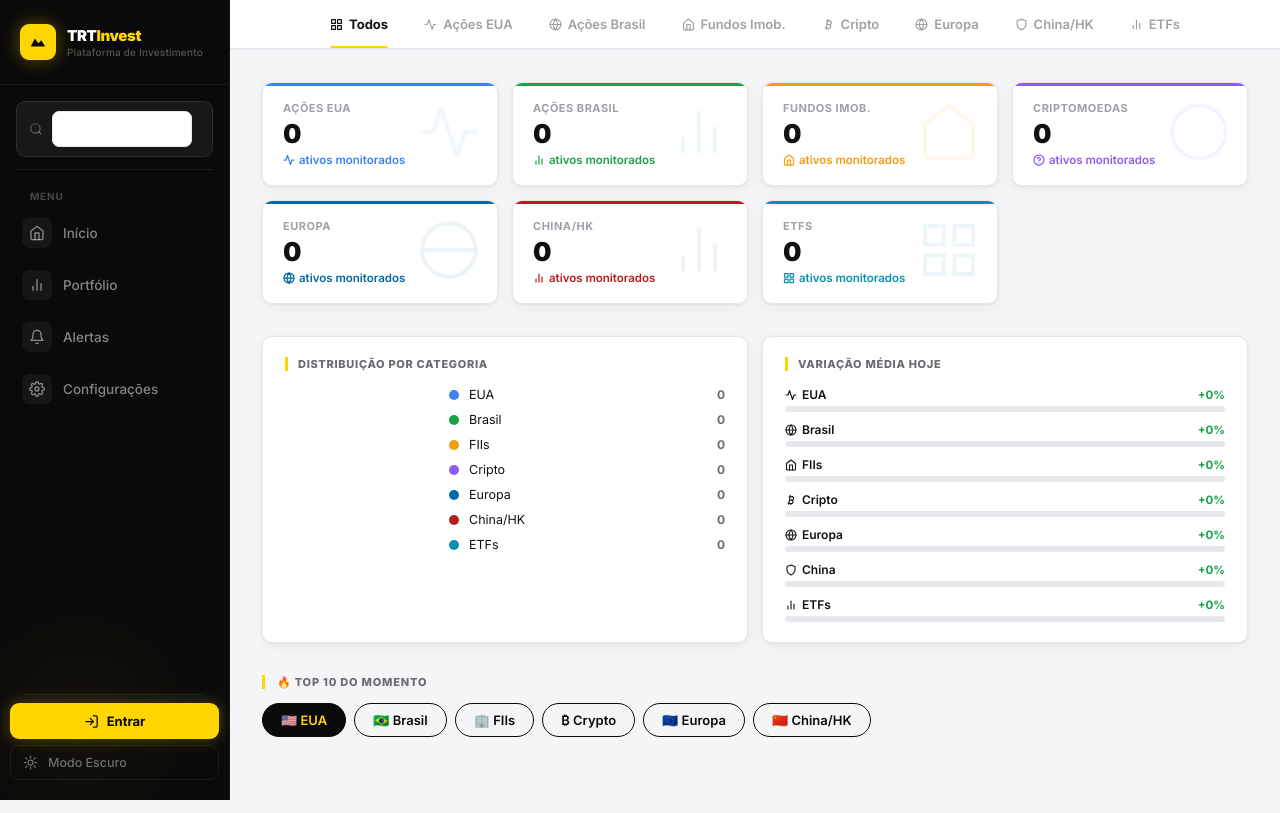
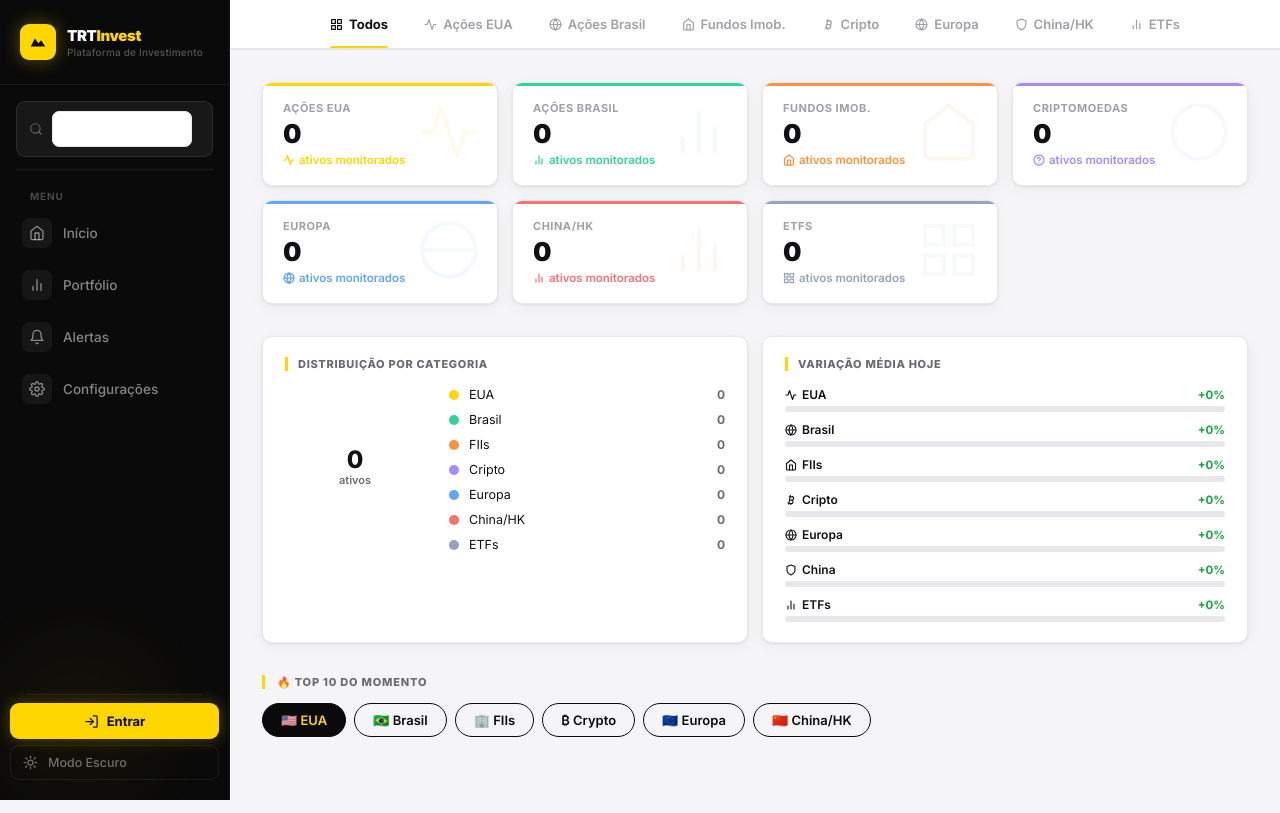
Before and after one commit to leviPereira5/TRT, a Django app: template trt_project/monitor/templates/monitor/home.html in a window 1280 px wide. Run offline with Django 5.2, Linux system fonts and the light colour scheme; the template is opened without the code that fills it, so the values that code supplies are empty.

Commit message:
grafico do inicio mais bonito

```diff
--- a/trt_project/monitor/templates/monitor/home.html
+++ b/trt_project/monitor/templates/monitor/home.html
@@ -50,87 +50,87 @@
 <!-- ══ SUMMARY STATS ══ -->
 <div class="mkt-summary">
 
-    <div class="mkt-stat" style="--stat-color:#3b82f6">
+    <div class="mkt-stat" style="--stat-color:#FFD600">
         <span class="mkt-stat-label">Ações EUA</span>
         <span class="mkt-stat-value">{{ us_count }}</span>
-        <span class="mkt-stat-sub" style="color:#3b82f6">
+        <span class="mkt-stat-sub" style="color:#FFD600">
             <svg width="12" height="12" viewBox="0 0 24 24" fill="none" stroke="currentColor" stroke-width="2.5" stroke-linecap="round" stroke-linejoin="round"><polyline points="22 12 18 12 15 21 9 3 6 12 2 12"/></svg>
             ativos monitorados
         </span>
         <div class="mkt-stat-icon">
-            <svg width="64" height="64" viewBox="0 0 24 24" fill="none" stroke="#3b82f6" stroke-width="1.5" stroke-linecap="round" stroke-linejoin="round"><polyline points="22 12 18 12 15 21 9 3 6 12 2 12"/></svg>
+            <svg width="64" height="64" viewBox="0 0 24 24" fill="none" stroke="#FFD600" stroke-width="1.5" stroke-linecap="round" stroke-linejoin="round"><polyline points="22 12 18 12 15 21 9 3 6 12 2 12"/></svg>
         </div>
     </div>
 
-    <div class="mkt-stat" style="--stat-color:#16a34a">
+    <div class="mkt-stat" style="--stat-color:#34d399">
         <span class="mkt-stat-label">Ações Brasil</span>
         <span class="mkt-stat-value">{{ br_count }}</span>
-        <span class="mkt-stat-sub" style="color:#16a34a">
+        <span class="mkt-stat-sub" style="color:#34d399">
             <svg width="12" height="12" viewBox="0 0 24 24" fill="none" stroke="currentColor" stroke-width="2.5" stroke-linecap="round" stroke-linejoin="round"><path d="M18 20V10M12 20V4M6 20v-6"/></svg>
             ativos monitorados
         </span>
         <div class="mkt-stat-icon">
-            <svg width="64" height="64" viewBox="0 0 24 24" fill="none" stroke="#16a34a" stroke-width="1.5"><path d="M18 20V10M12 20V4M6 20v-6"/></svg>
+            <svg width="64" height="64" viewBox="0 0 24 24" fill="none" stroke="#34d399" stroke-width="1.5"><path d="M18 20V10M12 20V4M6 20v-6"/></svg>
         </div>
     </div>
 
-    <div class="mkt-stat" style="--stat-color:#f59e0b">
+    <div class="mkt-stat" style="--stat-color:#fb923c">
         <span class="mkt-stat-label">Fundos Imob.</span>
         <span class="mkt-stat-value">{{ fii_count }}</span>
-        <span class="mkt-stat-sub" style="color:#f59e0b">
+        <span class="mkt-stat-sub" style="color:#fb923c">
             <svg width="12" height="12" viewBox="0 0 24 24" fill="none" stroke="currentColor" stroke-width="2.5" stroke-linecap="round" stroke-linejoin="round"><path d="M3 9l9-7 9 7v11a2 2 0 0 1-2 2H5a2 2 0 0 1-2-2z"/><polyline points="9 22 9 12 15 12 15 22"/></svg>
             ativos monitorados
         </span>
         <div class="mkt-stat-icon">
-            <svg width="64" height="64" viewBox="0 0 24 24" fill="none" stroke="#f59e0b" stroke-width="1.5"><path d="M3 9l9-7 9 7v11a2 2 0 0 1-2 2H5a2 2 0 0 1-2-2z"/></svg>
+            <svg width="64" height="64" viewBox="0 0 24 24" fill="none" stroke="#fb923c" stroke-width="1.5"><path d="M3 9l9-7 9 7v11a2 2 0 0 1-2 2H5a2 2 0 0 1-2-2z"/></svg>
         </div>
     </div>
 
-    <div class="mkt-stat" style="--stat-color:#8b5cf6">
+    <div class="mkt-stat" style="--stat-color:#a78bfa">
         <span class="mkt-stat-label">Criptomoedas</span>
         <span class="mkt-stat-value">{{ crypto_count }}</span>
-        <span class="mkt-stat-sub" style="color:#8b5cf6">
+        <span class="mkt-stat-sub" style="color:#a78bfa">
             <svg width="12" height="12" viewBox="0 0 24 24" fill="none" stroke="currentColor" stroke-width="2.5" stroke-linecap="round" stroke-linejoin="round"><circle cx="12" cy="12" r="10"/><path d="M9.09 9a3 3 0 0 1 5.83 1c0 2-3 3-3 3"/><line x1="12" y1="17" x2="12.01" y2="17"/></svg>
             ativos monitorados
         </span>
         <div class="mkt-stat-icon">
-            <svg width="64" height="64" viewBox="0 0 24 24" fill="none" stroke="#8b5cf6" stroke-width="1.5"><circle cx="12" cy="12" r="10"/></svg>
+            <svg width="64" height="64" viewBox="0 0 24 24" fill="none" stroke="#a78bfa" stroke-width="1.5"><circle cx="12" cy="12" r="10"/></svg>
         </div>
     </div>
 
-    <div class="mkt-stat" style="--stat-color:#0369a1">
+    <div class="mkt-stat" style="--stat-color:#60a5fa">
         <span class="mkt-stat-label">Europa</span>
         <span class="mkt-stat-value">{{ eu_count }}</span>
-        <span class="mkt-stat-sub" style="color:#0369a1">
+        <span class="mkt-stat-sub" style="color:#60a5fa">
             <svg width="12" height="12" viewBox="0 0 24 24" fill="none" stroke="currentColor" stroke-width="2.5" stroke-linecap="round" stroke-linejoin="round"><circle cx="12" cy="12" r="10"/><line x1="2" y1="12" x2="22" y2="12"/><path d="M12 2a15.3 15.3 0 0 1 4 10 15.3 15.3 0 0 1-4 10 15.3 15.3 0 0 1-4-10 15.3 15.3 0 0 1 4-10z"/></svg>
             ativos monitorados
         </span>
         <div class="mkt-stat-icon">
-            <svg width="64" height="64" viewBox="0 0 24 24" fill="none" stroke="#0369a1" stroke-width="1.5"><circle cx="12" cy="12" r="10"/><line x1="2" y1="12" x2="22" y2="12"/></svg>
+            <svg width="64" height="64" viewBox="0 0 24 24" fill="none" stroke="#60a5fa" stroke-width="1.5"><circle cx="12" cy="12" r="10"/><line x1="2" y1="12" x2="22" y2="12"/></svg>
         </div>
     </div>
 
-    <div class="mkt-stat" style="--stat-color:#b91c1c">
+    <div class="mkt-stat" style="--stat-color:#f87171">
         <span class="mkt-stat-label">China/HK</span>
         <span class="mkt-stat-value">{{ cn_count }}</span>
-        <span class="mkt-stat-sub" style="color:#b91c1c">
+        <span class="mkt-stat-sub" style="color:#f87171">
             <svg width="12" height="12" viewBox="0 0 24 24" fill="none" stroke="currentColor" stroke-width="2.5" stroke-linecap="round" stroke-linejoin="round"><path d="M18 20V10M12 20V4M6 20v-6"/></svg>
             ativos monitorados
         </span>
         <div class="mkt-stat-icon">
-            <svg width="64" height="64" viewBox="0 0 24 24" fill="none" stroke="#b91c1c" stroke-width="1.5"><path d="M18 20V10M12 20V4M6 20v-6"/></svg>
+            <svg width="64" height="64" viewBox="0 0 24 24" fill="none" stroke="#f87171" stroke-width="1.5"><path d="M18 20V10M12 20V4M6 20v-6"/></svg>
         </div>
     </div>
 
-    <div class="mkt-stat" style="--stat-color:#0891b2">
+    <div class="mkt-stat" style="--stat-color:#94a3b8">
         <span class="mkt-stat-label">ETFs</span>
         <span class="mkt-stat-value">{{ etf_count }}</span>
-        <span class="mkt-stat-sub" style="color:#0891b2">
+        <span class="mkt-stat-sub" style="color:#94a3b8">
             <svg width="12" height="12" viewBox="0 0 24 24" fill="none" stroke="currentColor" stroke-width="2.5" stroke-linecap="round" stroke-linejoin="round"><rect x="3" y="3" width="7" height="7"/><rect x="14" y="3" width="7" height="7"/><rect x="14" y="14" width="7" height="7"/><rect x="3" y="14" width="7" height="7"/></svg>
             ativos monitorados
         </span>
         <div class="mkt-stat-icon">
-            <svg width="64" height="64" viewBox="0 0 24 24" fill="none" stroke="#0891b2" stroke-width="1.5"><rect x="3" y="3" width="7" height="7"/><rect x="14" y="3" width="7" height="7"/><rect x="14" y="14" width="7" height="7"/><rect x="3" y="14" width="7" height="7"/></svg>
+            <svg width="64" height="64" viewBox="0 0 24 24" fill="none" stroke="#94a3b8" stroke-width="1.5"><rect x="3" y="3" width="7" height="7"/><rect x="14" y="3" width="7" height="7"/><rect x="14" y="14" width="7" height="7"/><rect x="3" y="14" width="7" height="7"/></svg>
         </div>
     </div>
 
@@ -145,13 +145,13 @@
         <div class="donut-wrap">
             <canvas id="donutChart"></canvas>
             <div class="donut-legend">
-                <div class="legend-item"><span class="legend-dot" style="background:#3b82f6"></span><span>EUA</span><span class="legend-count">{{ us_count }}</span></div>
-                <div class="legend-item"><span class="legend-dot" style="background:#16a34a"></span><span>Brasil</span><span class="legend-count">{{ br_count }}</span></div>
-                <div class="legend-item"><span class="legend-dot" style="background:#f59e0b"></span><span>FIIs</span><span class="legend-count">{{ fii_count }}</span></div>
-                <div class="legend-item"><span class="legend-dot" style="background:#8b5cf6"></span><span>Cripto</span><span class="legend-count">{{ crypto_count }}</span></div>
-                <div class="legend-item"><span class="legend-dot" style="background:#0369a1"></span><span>Europa</span><span class="legend-count">{{ eu_count }}</span></div>
-                <div class="legend-item"><span class="legend-dot" style="background:#b91c1c"></span><span>China/HK</span><span class="legend-count">{{ cn_count }}</span></div>
-                <div class="legend-item"><span class="legend-dot" style="background:#0891b2"></span><span>ETFs</span><span class="legend-count">{{ etf_count }}</span></div>
+                <div class="legend-item"><span class="legend-dot" style="background:#FFD600"></span><span>EUA</span><span class="legend-count">{{ us_count }}</span></div>
+                <div class="legend-item"><span class="legend-dot" style="background:#34d399"></span><span>Brasil</span><span class="legend-count">{{ br_count }}</span></div>
+                <div class="legend-item"><span class="legend-dot" style="background:#fb923c"></span><span>FIIs</span><span class="legend-count">{{ fii_count }}</span></div>
+                <div class="legend-item"><span class="legend-dot" style="background:#a78bfa"></span><span>Cripto</span><span class="legend-count">{{ crypto_count }}</span></div>
+                <div class="legend-item"><span class="legend-dot" style="background:#60a5fa"></span><span>Europa</span><span class="legend-count">{{ eu_count }}</span></div>
+                <div class="legend-item"><span class="legend-dot" style="background:#f87171"></span><span>China/HK</span><span class="legend-count">{{ cn_count }}</span></div>
+                <div class="legend-item"><span class="legend-dot" style="background:#94a3b8"></span><span>ETFs</span><span class="legend-count">{{ etf_count }}</span></div>
             </div>
         </div>
     </div>
@@ -671,23 +671,45 @@ var avgCN  = avgChange(cnChanges);
 var avgETF = avgChange(etfChanges);
 
 /* ── Donut chart ── */
+var totalAtivos = usData + brData + fiiData + cryData + euData + cnData + etfData;
+var donutBg = isDark ? '#1c1f28' : '#ffffff';
+var centerLabelPlugin = {
+    id: 'centerLabel',
+    afterDraw: function(chart) {
+        var ctx = chart.ctx;
+        var cx = chart.chartArea.left + (chart.chartArea.right - chart.chartArea.left) / 2;
+        var cy = chart.chartArea.top  + (chart.chartArea.bottom - chart.chartArea.top)  / 2;
+        ctx.save();
+        ctx.textAlign = 'center'; ctx.textBaseline = 'middle';
+        ctx.font = '800 24px Inter, sans-serif';
+        ctx.fillStyle = isDark ? '#e4e4e8' : '#111113';
+        ctx.fillText(totalAtivos, cx, cy - 9);
+        ctx.font = '600 11px Inter, sans-serif';
+        ctx.fillStyle = isDark ? '#8a8a95' : '#6b6b72';
+        ctx.fillText('ativos', cx, cy + 11);
+        ctx.restore();
+    }
+};
 new Chart(document.getElementById('donutChart'), {
     type: 'doughnut',
+    plugins: [centerLabelPlugin],
     data: {
         labels: ['Ações EUA', 'Ações BR', 'FIIs', 'Cripto', 'Europa', 'China/HK', 'ETFs'],
         datasets: [{
             data: [usData, brData, fiiData, cryData, euData, cnData, etfData],
-            backgroundColor: ['#3b82f6','#16a34a','#f59e0b','#8b5cf6','#0369a1','#b91c1c','#0891b2'],
-            borderWidth: 0,
-            hoverOffset: 6,
+            backgroundColor: ['#FFD600','#34d399','#fb923c','#a78bfa','#60a5fa','#f87171','#94a3b8'],
+            borderColor: donutBg,
+            borderWidth: 3,
+            hoverOffset: 8,
+            borderRadius: 4,
         }]
     },
     options: {
-        cutout: '72%',
+        cutout: '68%',
         plugins: { legend: { display: false }, tooltip: { callbacks: {
             label: function(c) { return ' ' + c.label + ': ' + c.raw + ' ativos'; }
         }}},
-        animation: { animateRotate: true, duration: 800 }
+        animation: { animateRotate: true, duration: 900 }
     }
 });
 
@@ -702,13 +724,13 @@ var _ic = {
     etf:    '<svg width="12" height="12" viewBox="0 0 24 24" fill="none" stroke="currentColor" stroke-width="2.2" stroke-linecap="round" stroke-linejoin="round"><line x1="18" y1="20" x2="18" y2="10"/><line x1="12" y1="20" x2="12" y2="4"/><line x1="6" y1="20" x2="6" y2="14"/></svg>',
 };
 var cats = [
-    { name: _ic.us     + ' EUA',    avg: avgUS,  color: '#3b82f6' },
-    { name: _ic.br     + ' Brasil', avg: avgBR,  color: '#16a34a' },
-    { name: _ic.fii    + ' FIIs',   avg: avgFII, color: '#f59e0b' },
-    { name: _ic.crypto + ' Cripto', avg: avgCRY, color: '#8b5cf6' },
-    { name: _ic.eu     + ' Europa', avg: avgEU,  color: '#0369a1' },
-    { name: _ic.cn     + ' China',  avg: avgCN,  color: '#b91c1c' },
-    { name: _ic.etf    + ' ETFs',   avg: avgETF, color: '#0891b2' },
+    { name: _ic.us     + ' EUA',    avg: avgUS,  color: '#FFD600' },
+    { name: _ic.br     + ' Brasil', avg: avgBR,  color: '#34d399' },
+    { name: _ic.fii    + ' FIIs',   avg: avgFII, color: '#fb923c' },
+    { name: _ic.crypto + ' Cripto', avg: avgCRY, color: '#a78bfa' },
+    { name: _ic.eu     + ' Europa', avg: avgEU,  color: '#60a5fa' },
+    { name: _ic.cn     + ' China',  avg: avgCN,  color: '#f87171' },
+    { name: _ic.etf    + ' ETFs',   avg: avgETF, color: '#94a3b8' },
 ];
 
 var maxAbs = Math.max.apply(null, cats.map(function(c){ return Math.abs(c.avg); })) || 1;
```
